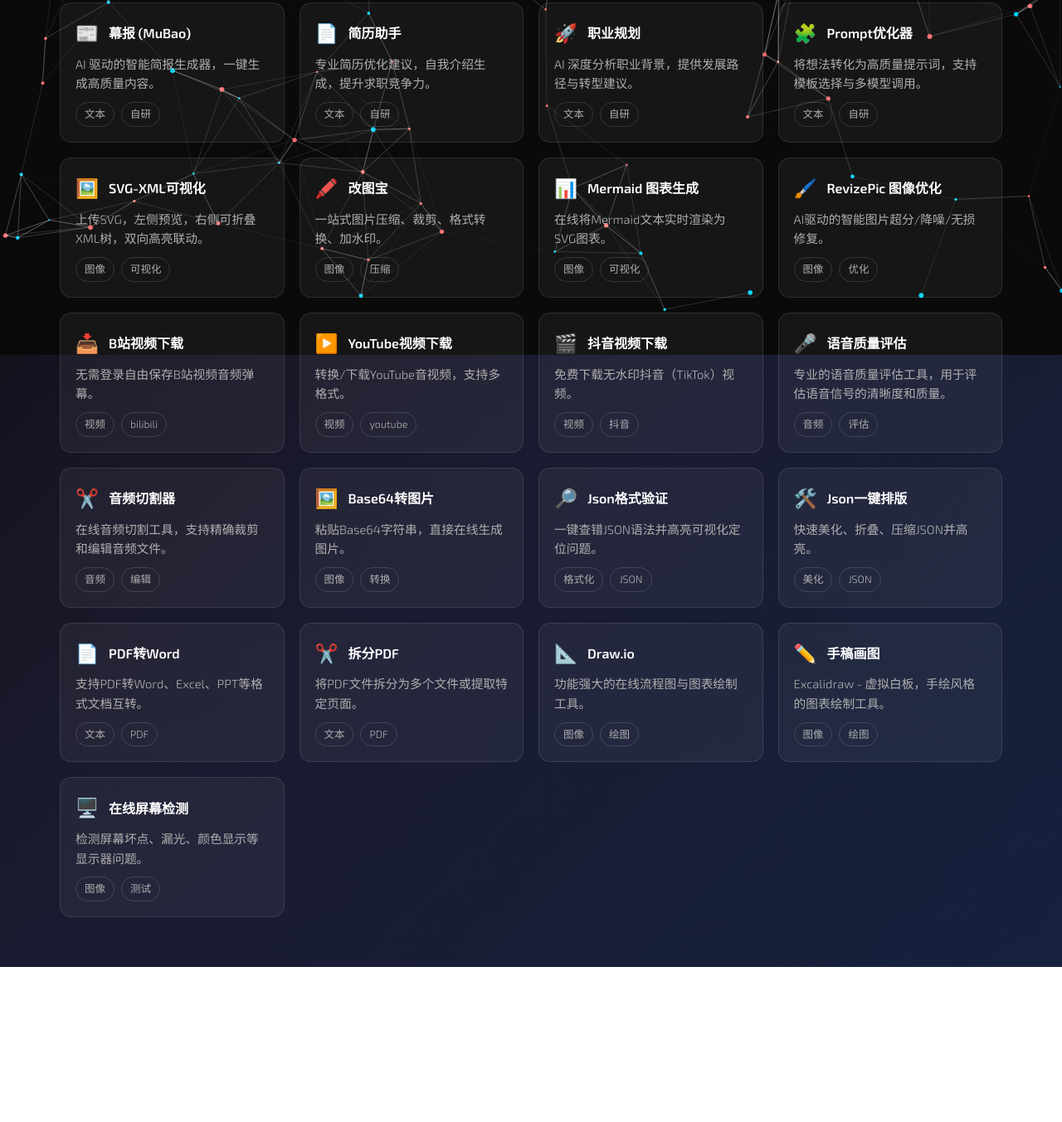
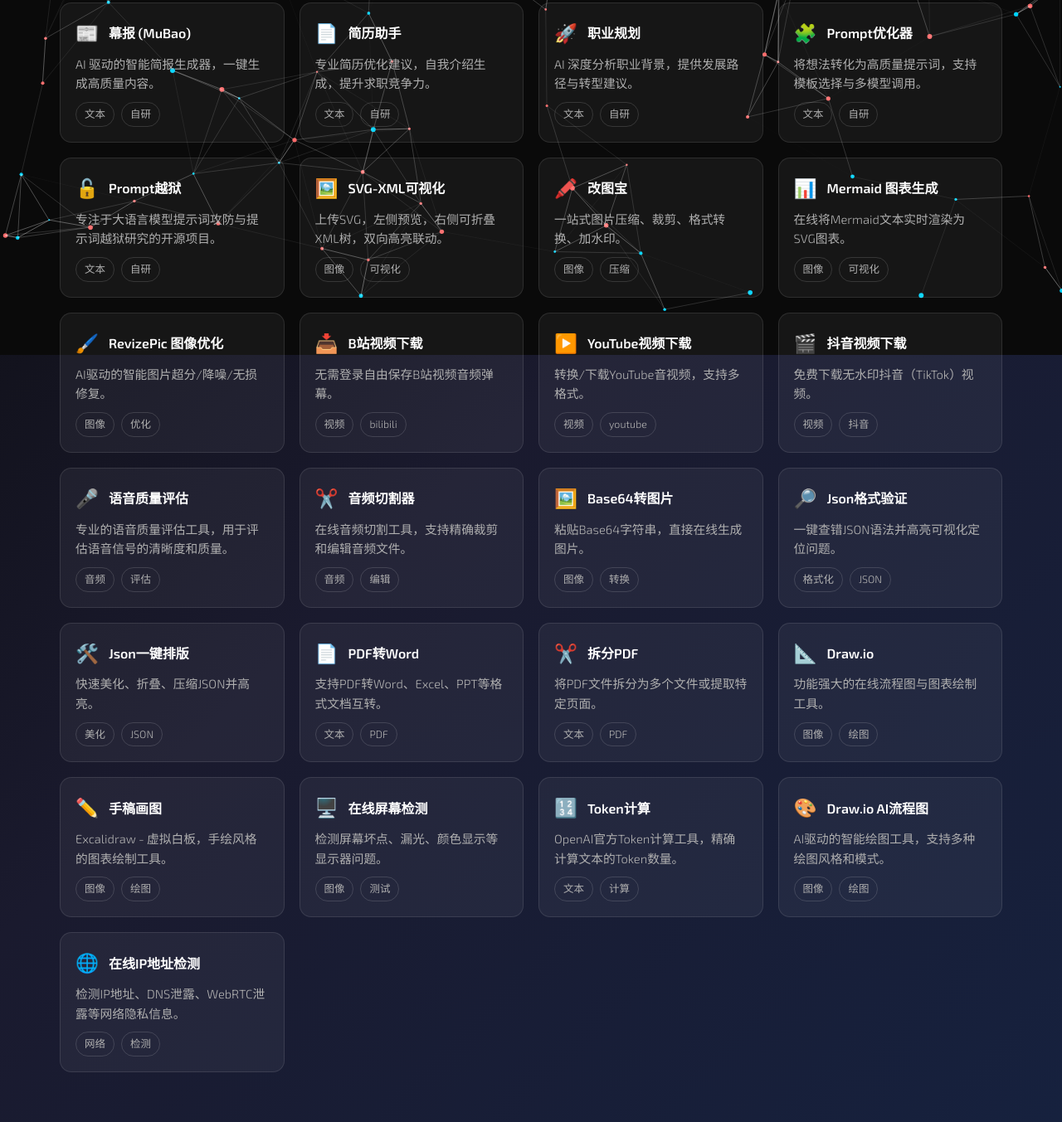
Before and after one commit to Asstar-X/Asstar-X.github.io, a plain HTML site: page tools.html in a window 1280 px wide. Shown: the part 372-1725 px from the top of the page at 83% size. Before the commit the page ends 1538 px from the top, so only its background shows below. Drawn offline with nearby package versions, Linux system fonts and the light colour scheme; a script that the page names is missing.

Commit message:
Update Asstar website - 2025年12月19日 星期五 13时54分57秒 CST

```diff
--- a/tools.html
+++ b/tools.html
@@ -640,6 +640,14 @@
                                 <div class="tool-meta"><span class="pill">文本</span><span class="pill">自研</span></div>
                             </a>
                         </div>
+                        <div class="tool-card" data-source="local" data-category="nlp">
+                            <a href="https://github.com/Asstar-X/JailPrompter" target="_blank" rel="noopener noreferrer">
+                                <div class="tool-head"><span class="tool-emoji">🔓</span><span
+                                        class="tool-name">Prompt越狱</span></div>
+                                <div class="tool-desc">专注于大语言模型提示词攻防与提示词越狱研究的开源项目。</div>
+                                <div class="tool-meta"><span class="pill">文本</span><span class="pill">自研</span></div>
+                            </a>
+                        </div>
                         <div class="tool-card" data-source="local" data-category="vision">
                             <a href="lab/svg-monitor.html">
                                 <div class="tool-head"><span class="tool-emoji">🖼️</span><span
@@ -779,6 +787,30 @@
                                         class="tool-name">在线屏幕检测</span></div>
                                 <div class="tool-desc">检测屏幕坏点、漏光、颜色显示等显示器问题。</div>
                                 <div class="tool-meta"><span class="pill">图像</span><span class="pill">测试</span></div>
+                            </a>
+                        </div>
+                        <div class="tool-card" data-source="external" data-category="nlp">
+                            <a href="https://platform.openai.com/tokenizer" target="_blank" rel="noopener noreferrer">
+                                <div class="tool-head"><span class="tool-emoji">🔢</span><span
+                                        class="tool-name">Token计算</span></div>
+                                <div class="tool-desc">OpenAI官方Token计算工具，精确计算文本的Token数量。</div>
+                                <div class="tool-meta"><span class="pill">文本</span><span class="pill">计算</span></div>
+                            </a>
+                        </div>
+                        <div class="tool-card" data-source="external" data-category="vision">
+                            <a href="https://next-ai-drawio.jiang.jp/" target="_blank" rel="noopener noreferrer">
+                                <div class="tool-head"><span class="tool-emoji">🎨</span><span
+                                        class="tool-name">Draw.io AI流程图</span></div>
+                                <div class="tool-desc">AI驱动的智能绘图工具，支持多种绘图风格和模式。</div>
+                                <div class="tool-meta"><span class="pill">图像</span><span class="pill">绘图</span></div>
+                            </a>
+                        </div>
+                        <div class="tool-card" data-source="external" data-category="code">
+                            <a href="https://ipleak.net/" target="_blank" rel="noopener noreferrer">
+                                <div class="tool-head"><span class="tool-emoji">🌐</span><span
+                                        class="tool-name">在线IP地址检测</span></div>
+                                <div class="tool-desc">检测IP地址、DNS泄露、WebRTC泄露等网络隐私信息。</div>
+                                <div class="tool-meta"><span class="pill">网络</span><span class="pill">检测</span></div>
                             </a>
                         </div>
                     </div>
```
